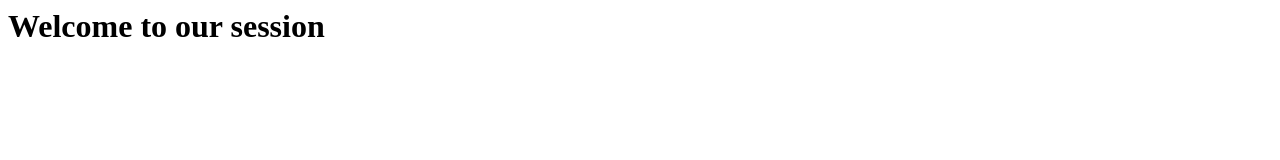
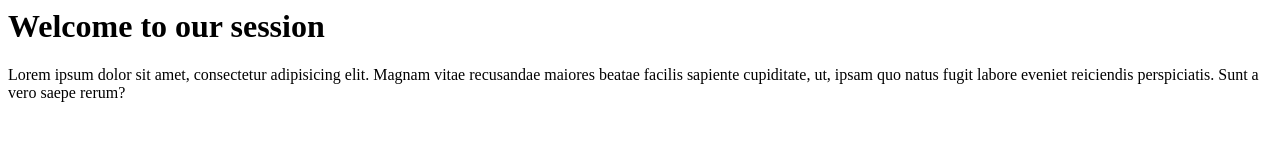
Before and after one commit to SarahSamiha/csm-bd, a plain HTML site: page index.html in a window 1280 px wide. Drawn offline with Linux system fonts and the light colour scheme.

Commit message:
added paragraph

```diff
--- a/index.html
+++ b/index.html
@@ -1 +1,6 @@
 <h1>Welcome to our session</h1>
+<p>
+  Lorem ipsum dolor sit amet, consectetur adipisicing elit. Magnam vitae
+  recusandae maiores beatae facilis sapiente cupiditate, ut, ipsam quo natus
+  fugit labore eveniet reiciendis perspiciatis. Sunt a vero saepe rerum?
+</p>
```
